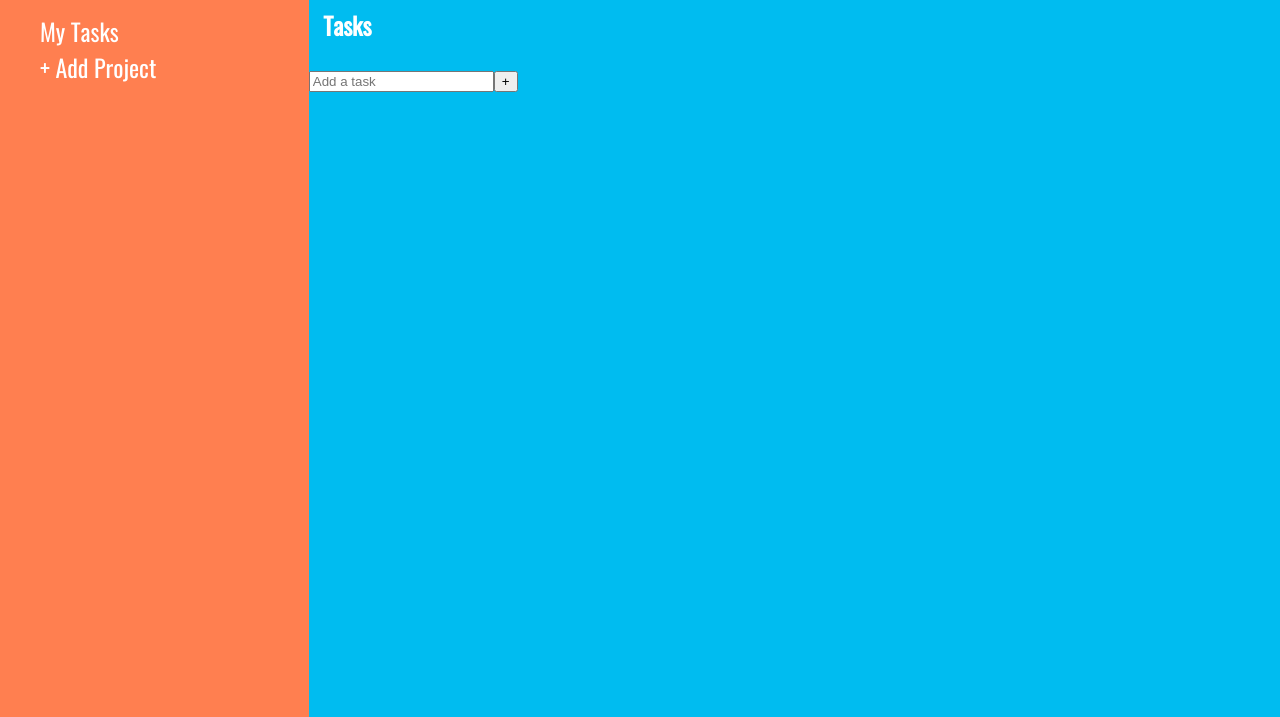
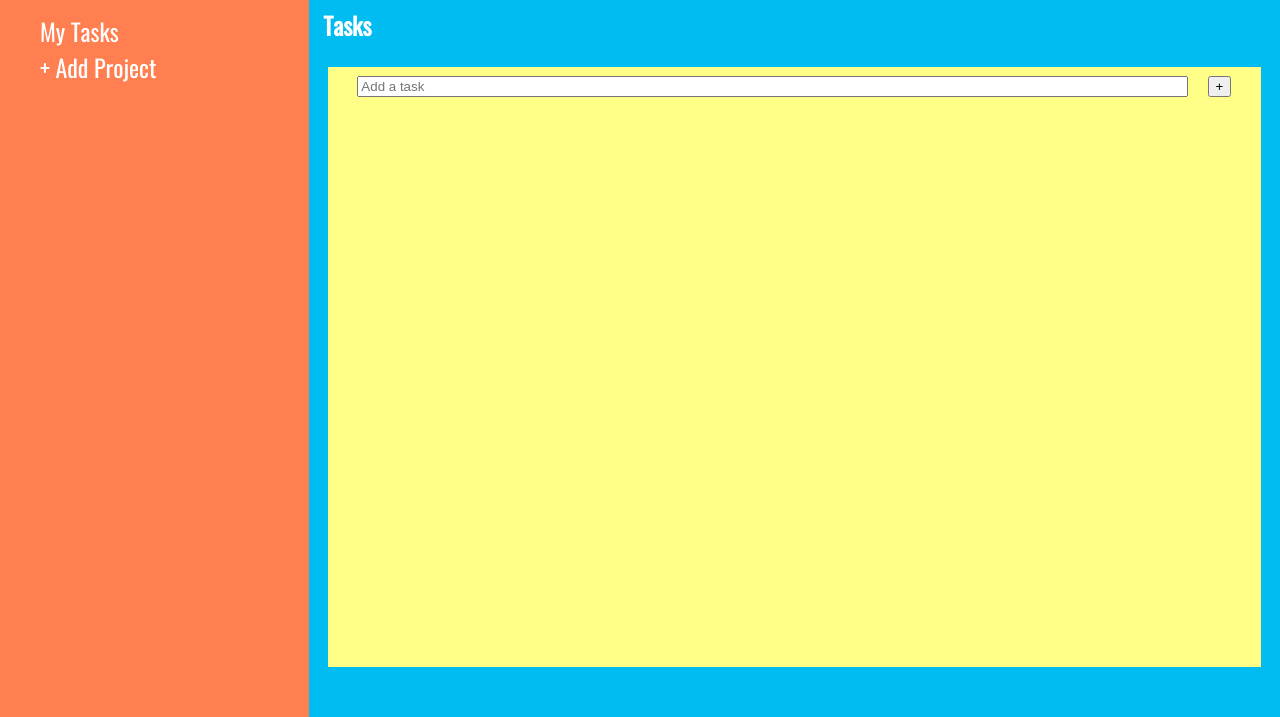
Before and after one commit to xandre9-git/mas-to-dos, a website built with webpack: page dist/index.html in a window 1280 px wide. Shown: the part 83-800 px from the top of the page. Built offline with nearby package versions, Linux system fonts and the light colour scheme.

Commit message:
Add styling to add-taskbar for sizing and spacing, rename class selector for operability

```diff
--- a/src/style.css
+++ b/src/style.css
@@ -47,6 +47,16 @@ h1 {
   height: 90vh;
 }
 
+#add-taskbar {
+  display: flex;
+  justify-content: space-evenly;
+  padding: 1%;
+}
+
+#task-input-bar {
+  width: 90%;
+}
+
 .add-projects {
   list-style-type: none;
   color: white;
@@ -60,7 +70,7 @@ h1 {
   margin-bottom: 2.5%;
 }
 
-.to-do-boxes {
+.current-task-list {
   background-color: #ffff88;
   height: 75vh;
   margin: 2%;
```
